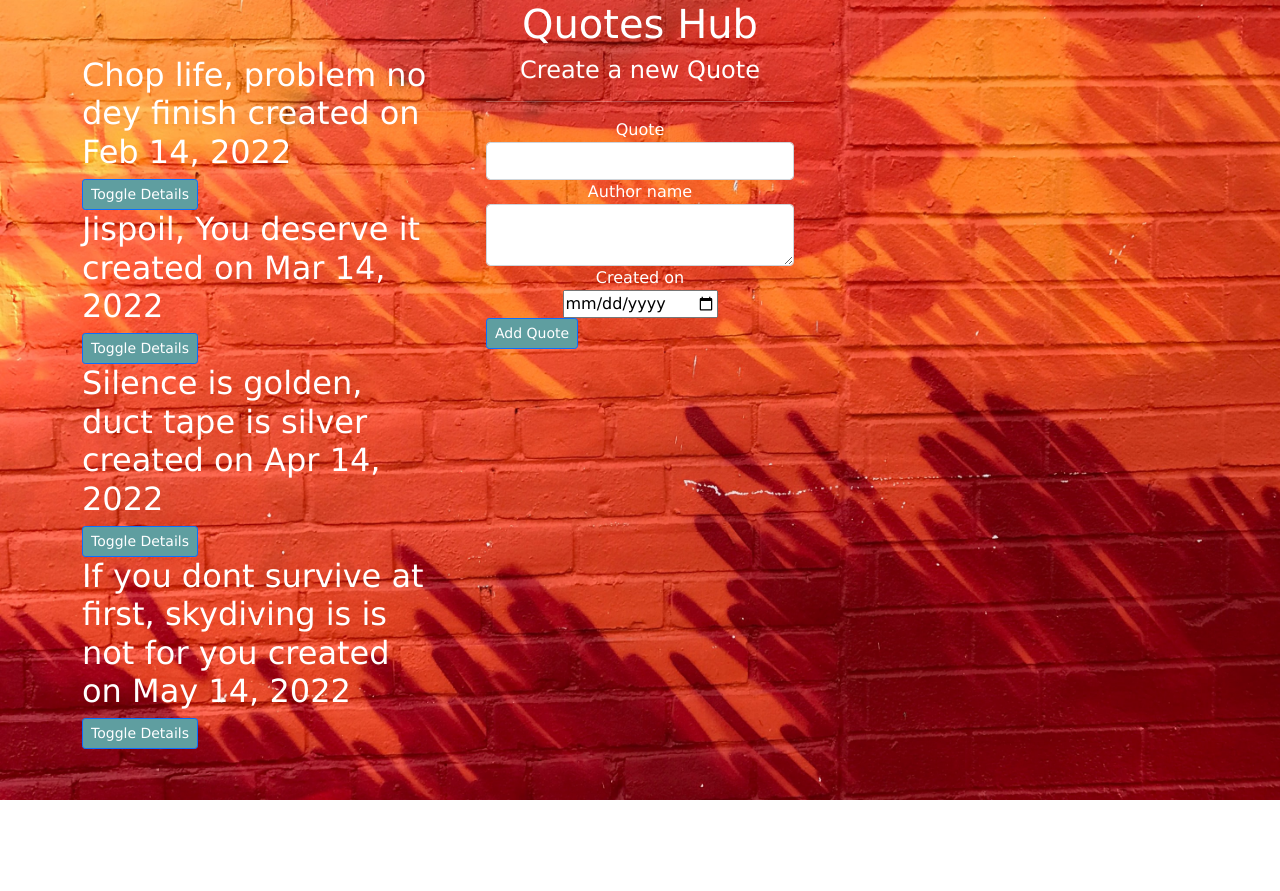
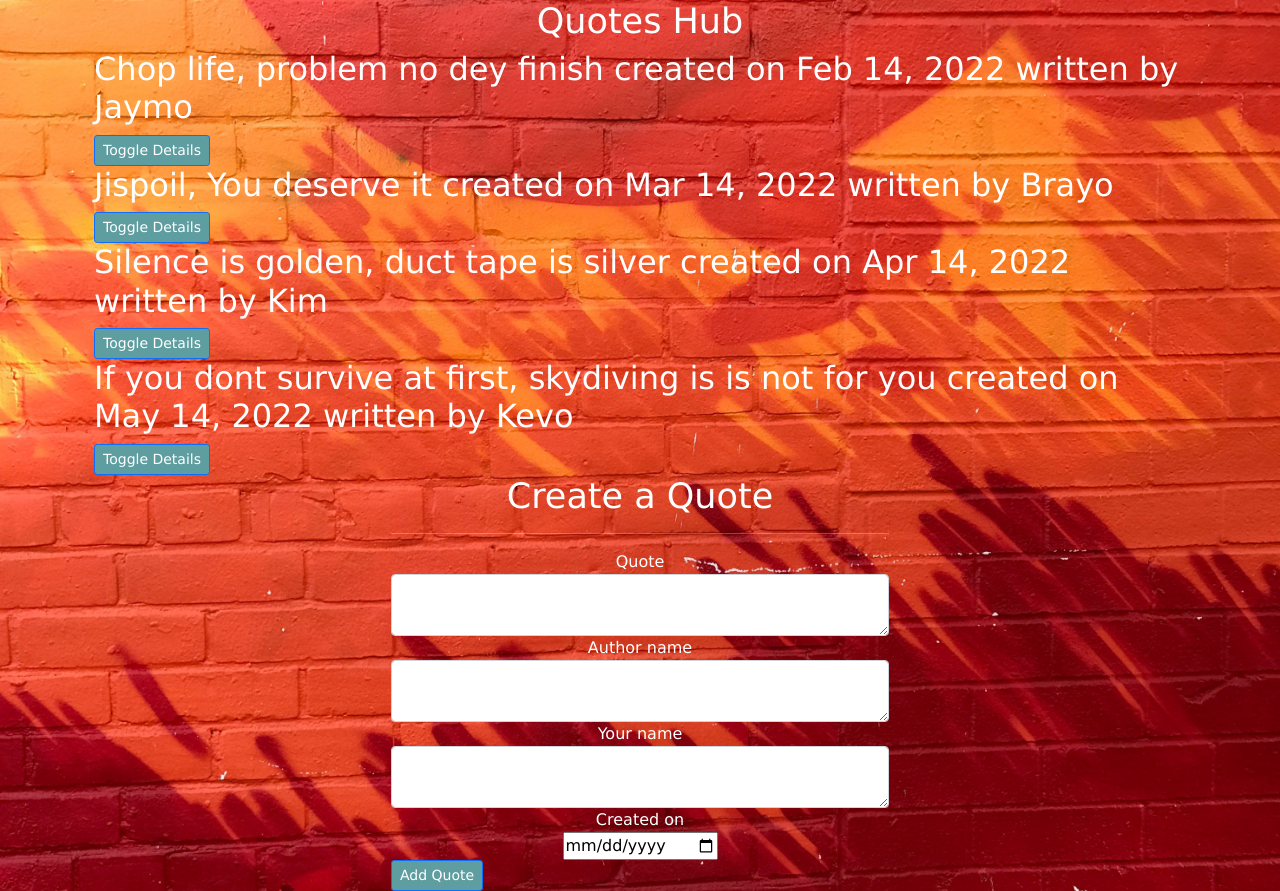
Before and after one commit to Nyambura23/Quote-hub, an Angular app: page / in a window 1280 px wide. Before the commit the page ends 800 px from the top, so only its background shows below. Built offline with nearby package versions, Linux system fonts and the light colour scheme.

Commit message:
finalize styling

```diff
--- a/src/app/highlight-quote.directive.ts
+++ b/src/app/highlight-quote.directive.ts
@@ -5,6 +5,7 @@ import { Directive } from '@angular/core';
 })
 export class HighlightQuoteDirective {
 
+
   constructor() { }
 
 }
--- a/src/app/quote-form/quote-form.component.html
+++ b/src/app/quote-form/quote-form.component.html
@@ -1,15 +1,23 @@
 <div class="container-fluid">
-  <h4 class="text-center">Create a new Quote</h4>
+  <h4 class="text-center">Create a Quote</h4>
   <hr>
   <form (ngSubmit)='submitQuote()' #form='ngForm'>
-      <div class="form-group">
+      <!-- <div class="form-group">
 
           <label for="name">Quote</label>
           <input type="text" required class="form-control" id="name" [(ngModel)]="newQuote.name" name="name" #name='ngModel' required>
           <div [hidden]="name.valid || name.pristine" class="alert alert-danger">
             <p>Quote is required</p>
           </div>
-      </div>
+      </div> -->
+      <div class="form-group">
+
+        <label for="name">Quote</label>
+        <textarea class="form-control" id="description" rows="2" [(ngModel)]="newQuote.name" name="name" #name="ngModel"required></textarea>
+        <div [hidden]="name.valid || name.pristine" class="alert alert-danger">
+          <p>Author name is required</p>
+        </div>
+    </div>
 
       <div class="form-group">
 
@@ -21,6 +29,15 @@
       </div>
 
       <div class="form-group">
+
+        <label for="creator">Your name</label>
+        <textarea class="form-control" id="creator" rows="2" [(ngModel)]="newQuote.creator" name="creator" #creator="ngModel"required></textarea>
+        <div [hidden]="creator.valid || creator.pristine" class="alert alert-danger">
+          <p>Your name is required</p>
+        </div>
+    </div>
+
+      <div class="form-group">
           <label for="created">Created on</label>
           <br>
           <input type='date' id="created" [(ngModel)]="newQuote.creationDate" name="completeDate" #creationDate="ngModel" required>
@@ -28,7 +45,7 @@
             <p>Date is required</p>
           </div>
       </div>
-      <button type="submit" class="btn btn-primary btn-sm">Add Quote</button>
+      <button type="submit" class="btn btn-primary btn-sm ">Add Quote</button>
 
   </form>
 </div>
--- a/src/app/quote-form/quote-form.component.ts
+++ b/src/app/quote-form/quote-form.component.ts
@@ -9,12 +9,12 @@ import { Quote } from '../quote';
 })
 export class QuoteFormComponent implements OnInit {
 
-  newQuote = new Quote(0,"","",0,0,new Date(),);
+  newQuote = new Quote(0,"","","",0,0,new Date(),);
   @Output() addQuote = new EventEmitter<Quote>();
 
   submitQuote(){
     this.addQuote.emit(this.newQuote);
-    this.newQuote = new Quote(0, "", "",0,0, new Date(),);
+    this.newQuote = new Quote(0, "","","",0,0, new Date(),);
   }
 
   constructor() { }
--- a/src/app/quote/quote.component.html
+++ b/src/app/quote/quote.component.html
@@ -1,10 +1,12 @@
 <div class="container">
   <h1>Quotes Hub </h1>
-  <div class="row">
-    <div class="col-md-4">
+  <div class="row row-cols-auto justify-content-md-center ">
+
+    <div class="row">
+
     <div *ngFor='let quote of quotes;let i = index'>
       <div>
-        <h2>{{quote.name}} created on {{quote.creationDate|date}}</h2>
+        <h2>{{quote.name}} created on {{quote.creationDate|date}} written by {{quote.creator}}</h2>
         <button (click)='toggleDetails(i)' class="btn btn-primary btn-sm">Toggle Details</button>
       </div>
       <div *ngIf='quote.showDescription'>
@@ -12,8 +14,9 @@
     </div>
   </div>
 </div>
-<div class="col-md-4">
+<div class="col-md-6">
   <app-quote-form (addQuote)="addNewQuote($event)"></app-quote-form>
+
 </div>
 </div>
 </div>
--- a/src/app/quote/quote.component.ts
+++ b/src/app/quote/quote.component.ts
@@ -9,10 +9,10 @@ import { Quote } from '../quote';
 export class QuoteComponent implements OnInit {
 
   quotes:Quote[] = [
-    new Quote(1, 'Chop life, problem no dey finish', 'The streets',0,0, new Date(2022,1,14),),
-    new Quote(2, 'Jispoil, You deserve it', 'A Kenyan Proverb',0,0, new Date(2022,2,14)),
-    new Quote(3, 'Silence is golden, duct tape is silver','From Case Files',0,0, new Date(2022,3,14)),
-    new Quote(4, 'If you dont survive at first, skydiving is is not for you', 'One Wise man',0,0,new Date(2022,4,14)),
+    new Quote(1, 'Chop life, problem no dey finish', 'The streets','Jaymo',0,0, new Date(2022,1,14),),
+    new Quote(2, 'Jispoil, You deserve it', 'A Kenyan Proverb','Brayo',0,0, new Date(2022,2,14)),
+    new Quote(3, 'Silence is golden, duct tape is silver','From Case Files','Kim',0,0, new Date(2022,3,14)),
+    new Quote(4, 'If you dont survive at first, skydiving is is not for you', 'One Wise man','Kevo',0,0,new Date(2022,4,14)),
     ];
 
     addNewQuote(quote: any){
--- a/src/styles.css
+++ b/src/styles.css
@@ -14,8 +14,9 @@ body{
 
 }
 
-h1{
+h1, h4{
   text-align: center;
+  font-size: 35px;
 
 }
 
@@ -29,3 +30,13 @@ h1{
 
 
 }
+
+.roow {
+  display: flex;
+  flex-direction: row;
+  align-items: center;
+  gap: 25px;
+  justify-content: center;
+  font-size: 20px;
+
+}
```
Also changed, not shown: src/app/quote.ts (+1 -7 lines).
